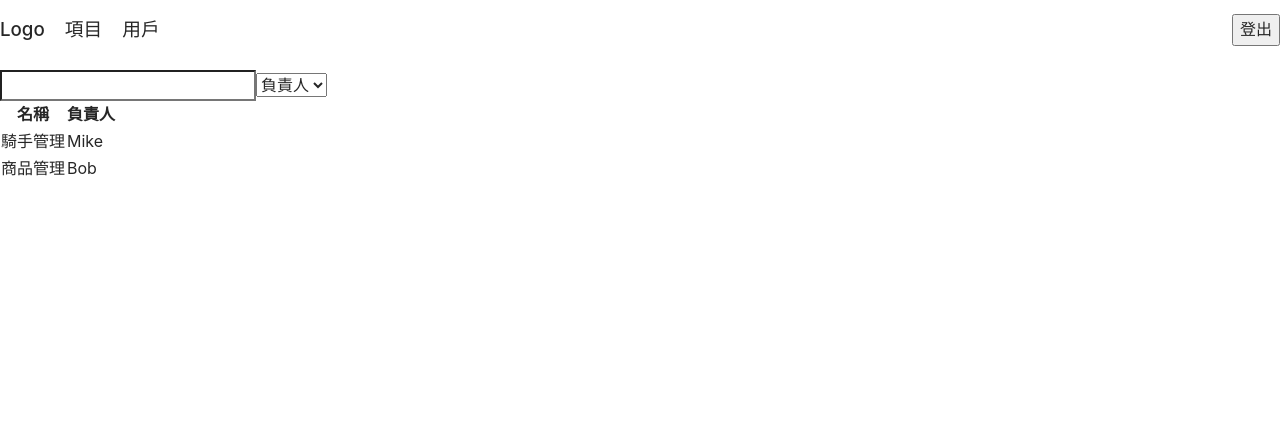
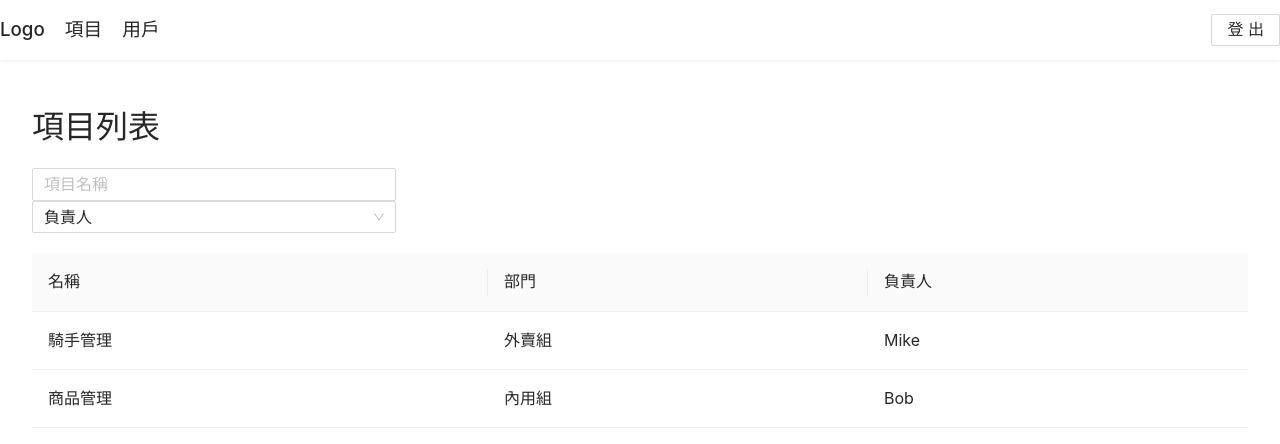
Before and after one commit to SimonLiu0911/React-17_TaskManagementSystem, a React (Create React App) app: page / in a window 1280 px wide. Shown: the top 444 px of the page. Built offline with nearby package versions, Linux system fonts and the light colour scheme; data requests are answered from the project's data file.

Commit message:
optimize project list

```diff
--- a/package.json
+++ b/package.json
@@ -15,6 +15,7 @@
     "@types/react-dom": "^18.0.5",
     "antd": "^4.20.7",
     "craco-less": "^2.0.0",
+    "dayjs": "^1.11.3",
     "qs": "^6.10.3",
     "react": "^17.0.2",
     "react-dom": "^17.0.2",
--- a/src/authenticated-app.tsx
+++ b/src/authenticated-app.tsx
@@ -2,6 +2,7 @@ import React from "react";
 import styled from "@emotion/styled";
 import ProjectList from "screens/project-list";
 import { Row } from "components/lib";
+import { Button } from "antd";
 
 const Container = styled.div`
 display: grid;
@@ -16,6 +17,8 @@ grid-gap: 1rem;
 const Header = styled(Row)`
 grid-area: header;
 flex-direction: row;
+box-shadow: 0 0 5px 0 rgba(0, 0, 0, 0.1);
+z-index: 1;
 `
 const HeaderLeft = styled(Row)``
 const HeaderRight = styled.div``
@@ -51,7 +54,7 @@ export const AuthenticatedApp = () => {
 					<h3>用戶</h3>
 				</HeaderLeft>
 				<HeaderRight>
-					<button>登出</button>
+					<Button>登出</Button>
 				</HeaderRight>
 			</Header>
 			{/* <Nav>Nav</Nav> */}
--- a/src/screens/project-list/index.tsx
+++ b/src/screens/project-list/index.tsx
@@ -3,6 +3,11 @@ import qs from "qs";
 import List from "./list";
 import SearchPanel from "./searchPanel";
 import { cleanObject, useMount, useDebounce } from "../../utils";
+import styled from "@emotion/styled";
+
+const Container = styled.div`
+padding: 3.2rem;
+`
 
 const apiUrl = process.env.REACT_APP_URL;
 
@@ -37,10 +42,11 @@ const Index = () => {
     });
   });
   return (
-    <div>
+    <Container>
+      <h1>項目列表</h1>
       <SearchPanel param={param} setParam={setParam} users={users} />
       <List list={list} users={users} />
-    </div>
+    </Container>
   );
 };
 
--- a/src/screens/project-list/list.tsx
+++ b/src/screens/project-list/list.tsx
@@ -1,5 +1,7 @@
 import React from "react";
 import { User } from "./searchPanel";
+import { Table } from "antd";
+import * as dayjs from 'dayjs'
 
 interface Project {
   id: string;
@@ -7,6 +9,7 @@ interface Project {
   personId: string;
   pin: boolean;
   organization: string;
+  created: number;
 }
 
 interface ListProps {
@@ -18,22 +21,45 @@ const List = (props: ListProps) => {
   const { list, users } = props;
 
   return (
-    <table>
-      <thead>
-        <tr>
-          <th>名稱</th>
-          <th>負責人</th>
-        </tr>
-      </thead>
-      <tbody>
-        {list.map((project) => (
-          <tr key={project.id}>
-            <td>{project.name}</td>
-            <td>{users.find(user => user.id === project.personId)?.name || "未知"}</td>
-          </tr>
-        ))}
-      </tbody>
-    </table>
+    <Table
+      pagination={false}
+      columns={[
+        {
+          title: "名稱",
+          dataIndex: "name",
+          // sorter: (a, b) => a.name.localCompare(b.name)
+        },
+        {
+          title: "部門",
+          dataIndex: "organization"
+        },
+        {
+          title: "負責人",
+          render(value, project) {
+            return (
+              <span>
+                {
+                  users.find((user: User) => user.id === project.personId)?.name || "未知"
+                }
+              </span>
+            )
+          }
+        },
+        // {
+        //   title: "創建時間",
+        //   dataIndex: "created",
+        //   render(value, project) {
+        //     return (
+        //       <span>
+        //         {project.created ? dayjs(new Date(project.created)).format('YYYY-MM-DD') : '無'}
+        //       </span>
+        //     )
+        //   }
+        // }
+      ]}
+      dataSource={list}
+    >
+    </Table>
   );
 };
 
--- a/src/screens/project-list/searchPanel.tsx
+++ b/src/screens/project-list/searchPanel.tsx
@@ -1,4 +1,5 @@
 import React from "react";
+import { Input, Form, Select } from "antd";
 
 export interface User {
   id: string;
@@ -22,10 +23,11 @@ const SearchPanel = (props: SearchPanelProps) => {
   const { param, users, setParam } = props;
 
   return (
-    <form>
-      <div>
-        <input
+    <Form layout="inline" style={{marginBottom: '2rem'}}>
+      <Form.Item>
+        <Input
           type="text"
+          placeholder="項目名稱"
           value={param.name}
           onChange={(e) =>
             setParam({
@@ -34,24 +36,26 @@ const SearchPanel = (props: SearchPanelProps) => {
             })
           }
         />
-        <select
+        <Select
           value={param.personId}
-          onChange={(e) =>
+          onChange={(value) =>
             setParam({
               ...param,
-              personId: e.target.value,
+              personId: value,
             })
           }
         >
-          <option value="">負責人</option>
-          {users.map((user) => (
-            <option key={user.id} value={user.id}>
-              {user.name}
-            </option>
-          ))}
-        </select>
-      </div>
-    </form>
+          <Select.Option value="">負責人</Select.Option>
+          {
+            users.map((user) => (
+              <Select.Option key={user.id} value={user.id}>
+                {user.name}
+              </Select.Option>
+            ))
+          }
+        </Select>
+      </Form.Item>
+    </Form>
   );
 };
 
```
Also changed, not shown: 1 other file (tests, documents, lock files or other folders).
